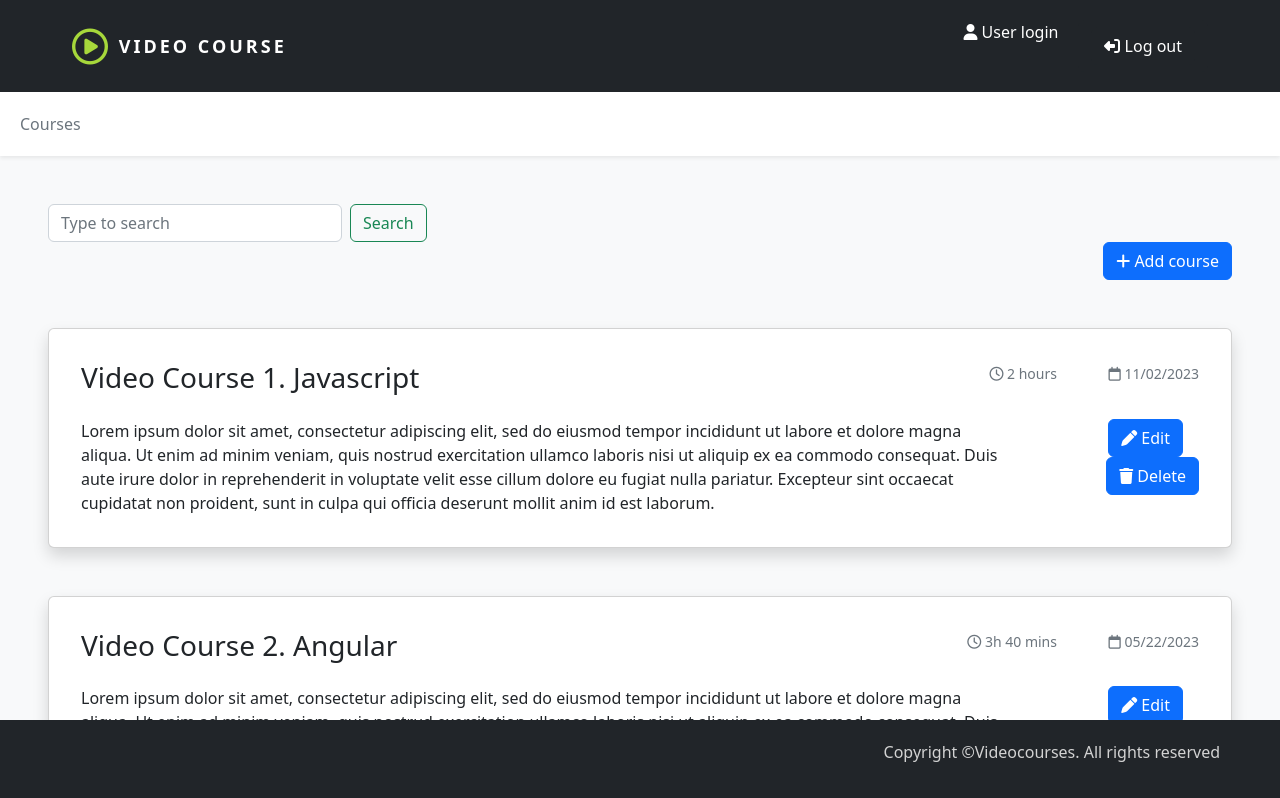
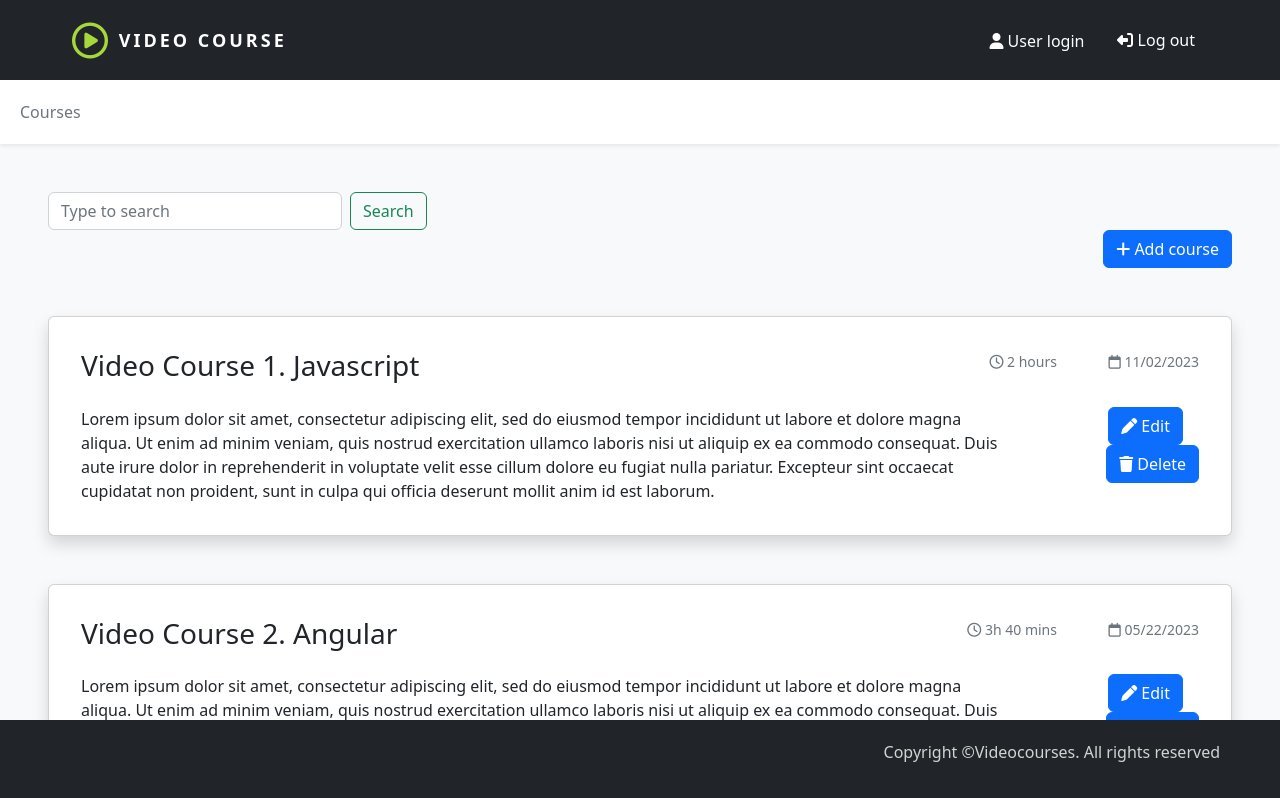
Before and after one commit to Sytnikovakatya/angular-courses-app, an Angular app: page / in a window 1280 px wide. Shown: the top 798 px of the page. Built offline with nearby package versions, Linux system fonts and the light colour scheme.

Commit message:
Update header.component.css

```diff
--- a/src/app/components/header/header.component.css
+++ b/src/app/components/header/header.component.css
@@ -7,3 +7,12 @@
 .navbar span {
     padding-left:20px;
 }
+
+.logout-btn {
+  border: none;
+  padding: 0;
+}
+
+.user-login{
+  padding-top:0.5rem;
+}
```
